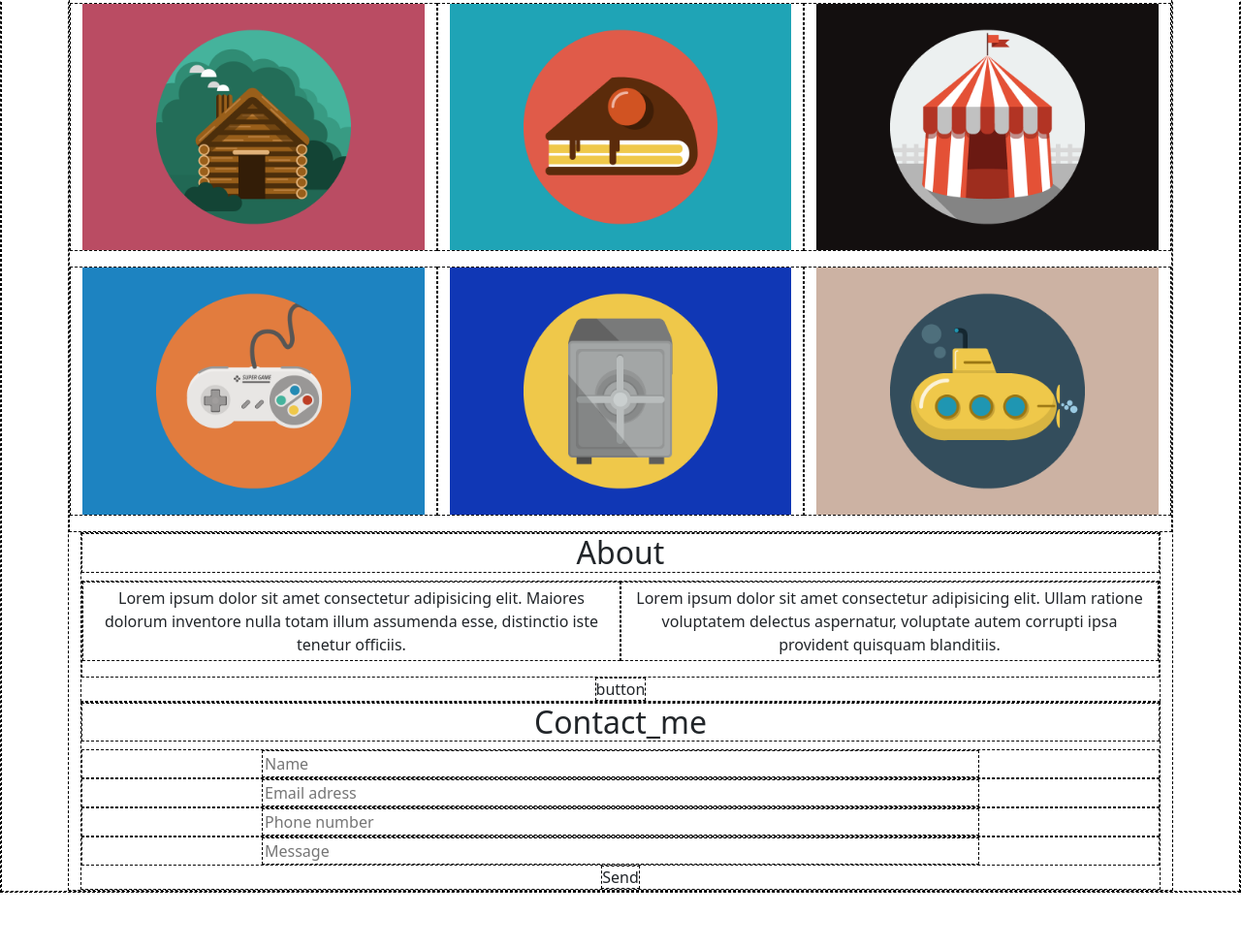
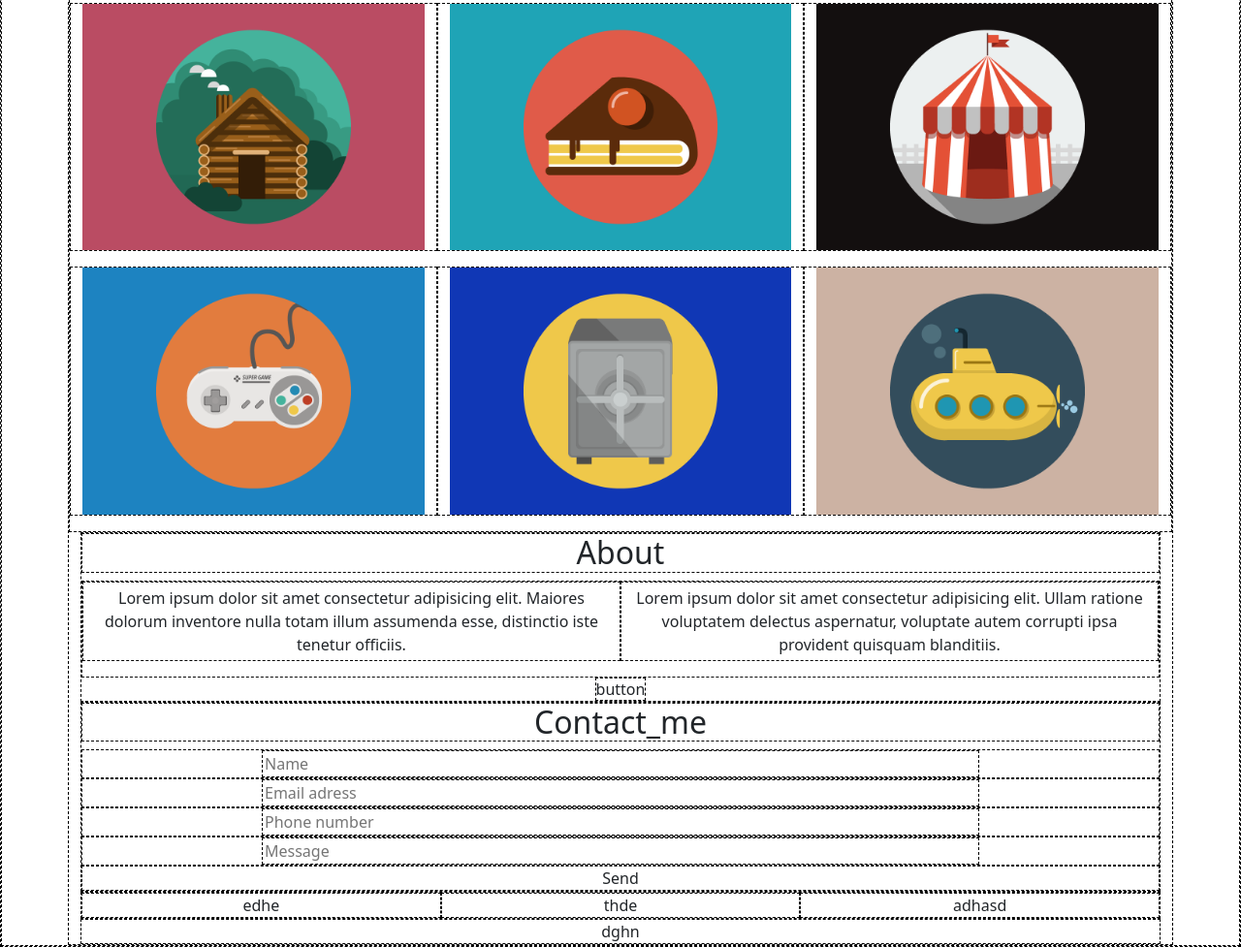
Before and after one commit to fabiodelli/html-css-bootstrap-freelancer, a plain HTML site: page index.html in a window 1280 px wide. Shown: the part 394-1371 px from the top of the page at 97% size. Before the commit the page ends 1315 px from the top, so only its background shows below. Drawn offline with nearby package versions, Linux system fonts and the light colour scheme.

Commit message:
add subfooter and footer

```diff
--- a/index.html
+++ b/index.html
@@ -59,7 +59,7 @@
                 <span class="button">button</span>
             </div>
 
-            <div class="df flex-column">
+            <div class="d-flex flex-column">
                 <h2>Contact_me</h2>
                 <div>
                     <input class="col-8" type="text" placeholder="Name">
@@ -78,6 +78,14 @@
 
             </div>
 
+            <div class="d-flex">
+                <div class="col-4">edhe</div>
+                <div class="col-4">thde</div>
+                <div class="col-4">adhasd</div>
+            </div>
+
+            <div class="col-12">dghn</div>
+
         </div>
 
         <script
```
